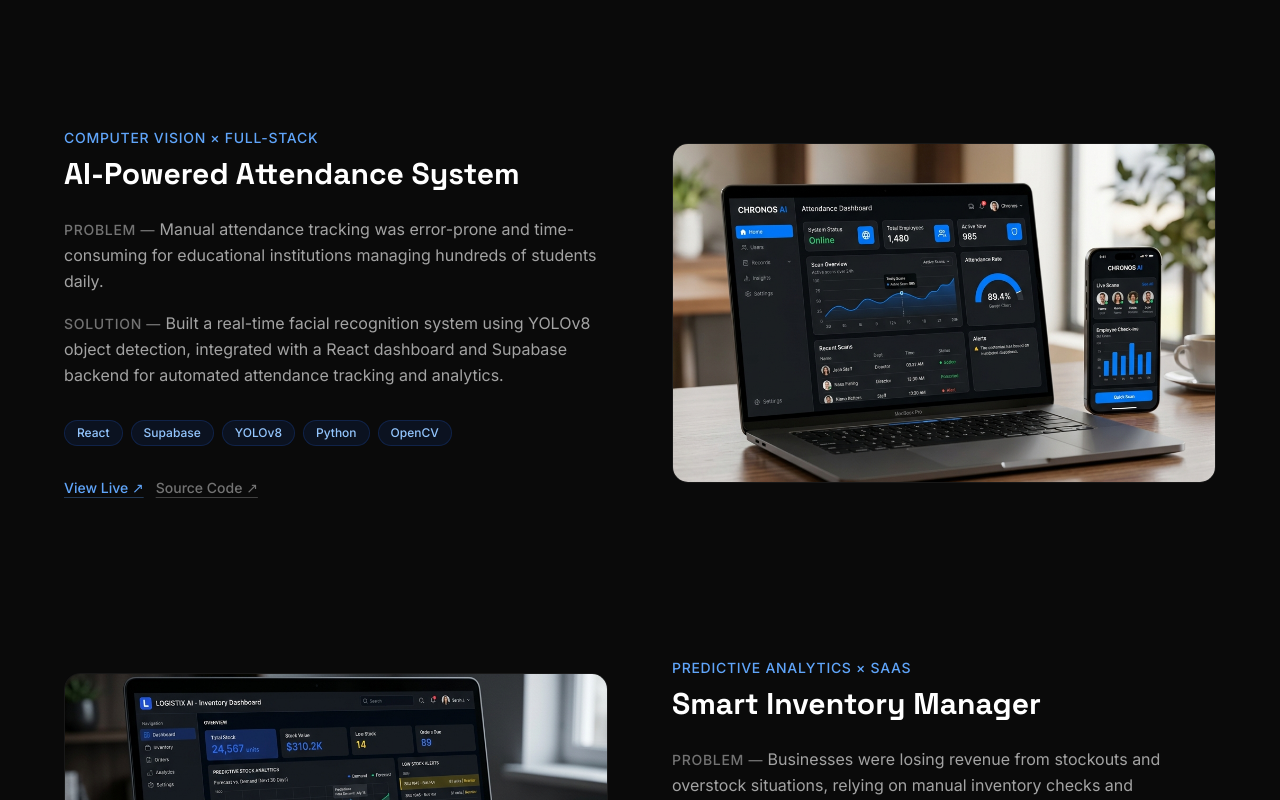
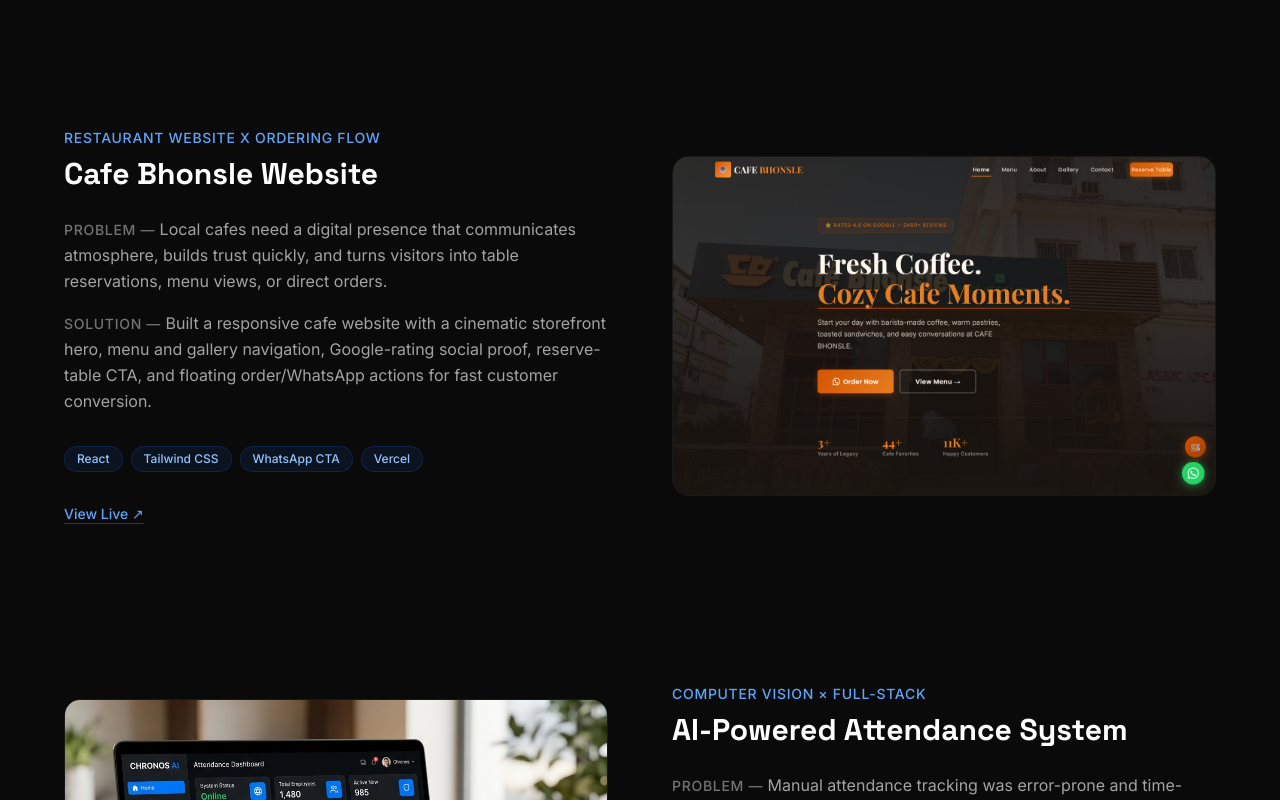
Before and after one commit to esekh7557-cloud/Portfolio, a Next.js app: page / in a window 1280 px wide. Shown: the part 1900-2700 px from the top of the page. Built offline with nearby package versions, Linux system fonts and the light colour scheme.

Commit message:
add cafe bhonsle project to portfolio

```diff
--- a/components/projects-section.tsx
+++ b/components/projects-section.tsx
@@ -25,6 +25,17 @@
     tech: ['React', 'Tailwind CSS', 'Responsive UI', 'Vercel'],
     image: '/projects/digital-atelier.png',
     liveUrl: 'https://furniture-flame-three.vercel.app/',
+  },
+  {
+    title: 'Cafe Bhonsle Website',
+    subtitle: 'Restaurant Website x Ordering Flow',
+    problem:
+      'Local cafes need a digital presence that communicates atmosphere, builds trust quickly, and turns visitors into table reservations, menu views, or direct orders.',
+    solution:
+      'Built a responsive cafe website with a cinematic storefront hero, menu and gallery navigation, Google-rating social proof, reserve-table CTA, and floating order/WhatsApp actions for fast customer conversion.',
+    tech: ['React', 'Tailwind CSS', 'WhatsApp CTA', 'Vercel'],
+    image: '/projects/cafe-bhonsle.png',
+    liveUrl: 'https://cafe-bhonsle.vercel.app/',
   },
   {
     title: 'AI-Powered Attendance System',
```
Also changed, not shown: public/projects/cafe-bhonsle.png (added).
